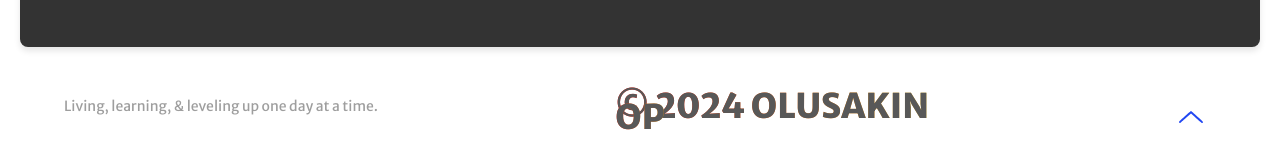
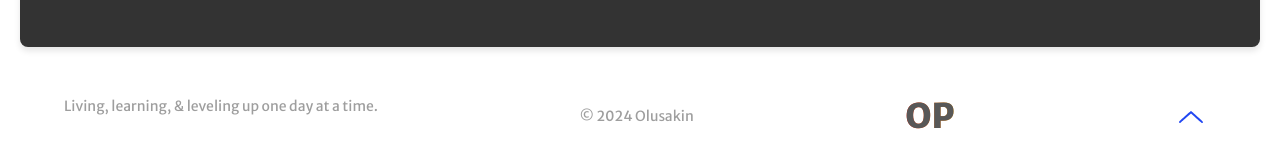
Before and after one commit to iwolvesalpha/olusakinpelumi, a plain HTML site: page index.html in a window 1280 px wide. Shown: the part 5946-6113 px from the top of the page. Drawn offline with nearby package versions, Linux system fonts and the light colour scheme.

Commit message:
index.html

```diff
--- a/index.html
+++ b/index.html
@@ -383,8 +383,8 @@
 	<footer class="footer">
 		<div class="footer__wrapper wrapper--large">
 			<p>Living, learning, & leveling up one day at a time.</p>
-			<p class="navigation__logo logo">&copy; 2024 Olusakin</p>
-			<a class="footer__logo logo" href="#0">OP</a>
+			<p class="footer__copyright no-margin">&copy; 2024 Olusakin</p>
+			<a class="navigation__logo logo" href="#0">OP</a>
 			<a class="footer__arrow" href="#top">
 				<svg class="footer__arrow-el" xmlns="http://www.w3.org/2000/svg" xmlns:xlink="http://www.w3.org/1999/xlink" version="1.1" id="Layer_1" x="0" y="0" viewBox="0 0 130 65" xml:space="preserve" enable-background="new 0 0 130 65"><g transform="translate(0.000000,65.000000) scale(0.100000,-0.100000)"><path d="M315.4 365c-336-305-345-315-290-351 18-12 32-14 45-8 10 5 145 123 300 262l281 253 196-178c108-98 237-215 287-260 50-46 98-83 107-83s27 9 40 19c20 16 22 23 14 46 -12 33-623 585-647 585C638.4 650 489.4 522 315.4 365z"/></g></svg>
 			</a>
```
